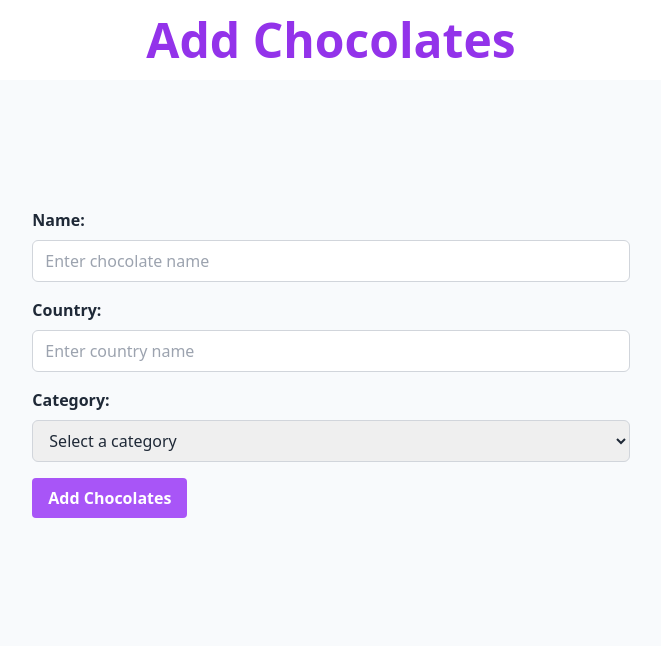
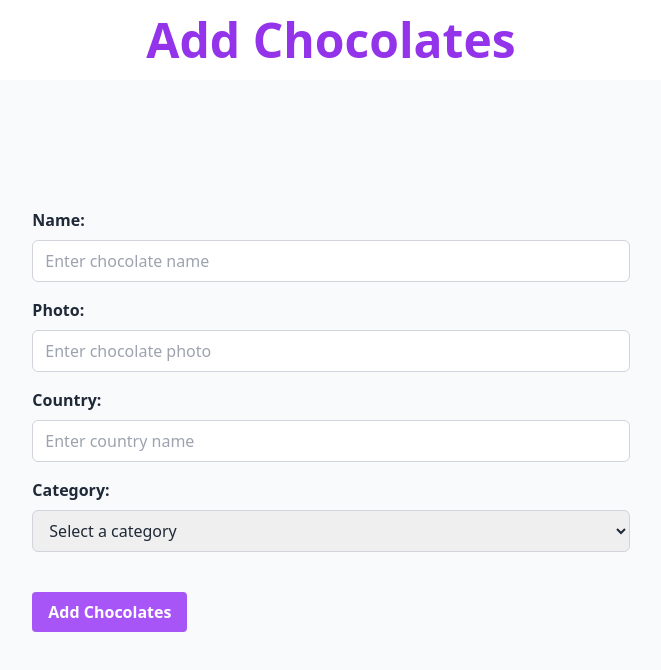
Before and after one commit to DarkAsfu/chocolate-management-client, a React (Vite) app: page /addChocolate in a window 1280 px wide. Shown: the top 670 px of the page, without its empty margins (309-970 px from the left). Built offline with nearby package versions, Linux system fonts and the light colour scheme.

Commit message:
form update

```diff
--- a/src/components/AddChocolate.jsx
+++ b/src/components/AddChocolate.jsx
@@ -8,7 +8,9 @@ const AddChocolate = () => {
         const name = form.name.value;
         const country = form.country.value;
         const category = form.category.value;
-        console.log(name, country, category);
+        const photoURL = form.photo.value;
+        const newChocolate =  {name, photoURL, country, category}
+        console.log(newChocolate);
     }
 
 
@@ -16,7 +18,7 @@ const AddChocolate = () => {
         <div>
             <h1 className="py-4 text-5xl font-bold text-purple-600 text-center">Add Chocolates</h1>
 
-            <form onSubmit={handleAddChocolate}  className="w-2/3 mx-auto bg-slate-50 p-32">
+            <form onSubmit={handleAddChocolate}  className="w-10/12 md:w-2/3 mx-auto bg-slate-50 p-4 md:p-32">
                 <div className="mb-4">
                     <label htmlFor="name" className="block mb-2 font-bold text-gray-800">
                         Name:
@@ -27,6 +29,19 @@ const AddChocolate = () => {
                         className="w-full px-3 py-2 border border-gray-300 rounded-md focus:outline-none focus:ring focus:ring-purple-500"
                         name="name"
                         placeholder="Enter chocolate name"
+
+                    />
+                </div>
+                <div className="mb-4">
+                    <label htmlFor="name" className="block mb-2 font-bold text-gray-800">
+                        Photo:
+                    </label>
+                    <input
+                        type="text"
+                        id="photo"
+                        className="w-full px-3 py-2 border border-gray-300 rounded-md focus:outline-none focus:ring focus:ring-purple-500"
+                        name="photo"
+                        placeholder="Enter chocolate photo"
 
                     />
                 </div>
@@ -61,7 +76,7 @@ const AddChocolate = () => {
                 </div>
                 <button
                     type="submit"
-                    className="bg-purple-500 hover:bg-purple-600 text-white font-bold py-2 px-4 rounded focus:outline-none focus:ring focus:ring-blue-500"
+                    className="bg-purple-500 mt-6 hover:bg-purple-600 text-white font-bold py-2 px-4 rounded focus:outline-none focus:ring focus:ring-blue-500"
                 >
                     Add Chocolates
                 </button>
```
